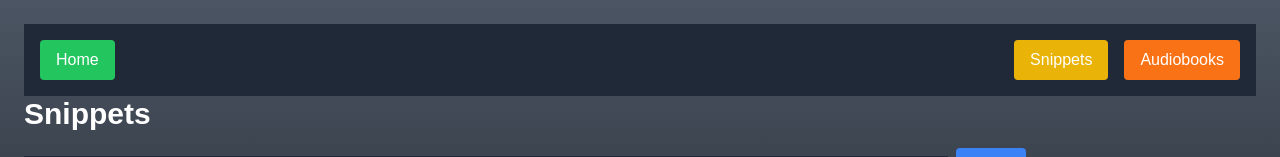
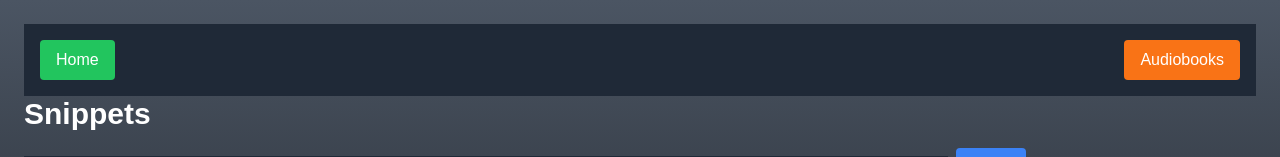
Before and after one commit to vikernes1981/FullStackBlog, a React (Vite) app in the folder frontend/: page /snippets in a window 1280 px wide. Shown: the top 157 px of the page. Built offline with nearby package versions, Linux system fonts and the light colour scheme; no server answers.

Commit message:
I think everything is working now

```diff
--- a/frontend/src/App.jsx
+++ b/frontend/src/App.jsx
@@ -34,7 +34,7 @@ function App() {
           <Route path="/register" element={<SignUpPage />} />
           <Route path="/create" element={isLoggedIn ? <CreatePostPage /> : <Navigate to="/login" />} />
           <Route path="/entries/:id" element={<PostDetailsPage />} />
-          <Route path="/snippets" element={<SnippetsPage />} />
+          <Route path="/snippets" element={<SnippetsPage setIsLoggedIn={setIsLoggedIn} isLoggedIn={isLoggedIn} />} />
           <Route
             path="/audiobooks"
             element={
--- a/frontend/src/components/Header.jsx
+++ b/frontend/src/components/Header.jsx
@@ -14,6 +14,7 @@ function Header({
   const handleLogoutClick = () => {
     localStorage.removeItem('token'); // Remove token
     if (setIsLoggedIn) setIsLoggedIn(false); // Update authentication state
+    window.location.reload();
     navigate('/'); // Redirect to home
   };
 
@@ -58,12 +59,14 @@ function Header({
             Logout
           </button>
         )}
+        {isLoggedIn && (
         <button
           onClick={() => navigate('/snippets')}
           className="bg-yellow-500 px-4 py-2 rounded hover:bg-yellow-600"
         >
           Snippets
         </button>
+        )}
         <button
           onClick={() => navigate('/audiobooks')}
           className="bg-orange-500 px-4 py-2 rounded hover:bg-yellow-600"
--- a/frontend/src/components/SnippetsPage.jsx
+++ b/frontend/src/components/SnippetsPage.jsx
@@ -87,7 +87,7 @@ function SnippetsPage() {
       <Header
         isLoggedIn={isLoggedIn}
         onAddSnippetClick={isLoggedIn ? handleAddSnippetClick : null}
-        setIsLoggedIn={setIsLoggedIn ? setIsLoggedIn : null}
+        setIsLoggedIn={isLoggedIn ? setIsLoggedIn : null}
       />
       <div className="flex justify-between items-center mb-4">
         <h1 className="text-3xl text-white font-bold">Snippets</h1>
```
Also changed, not shown: frontend/src/components/SnippetCard.jsx (line endings or trailing spaces).
